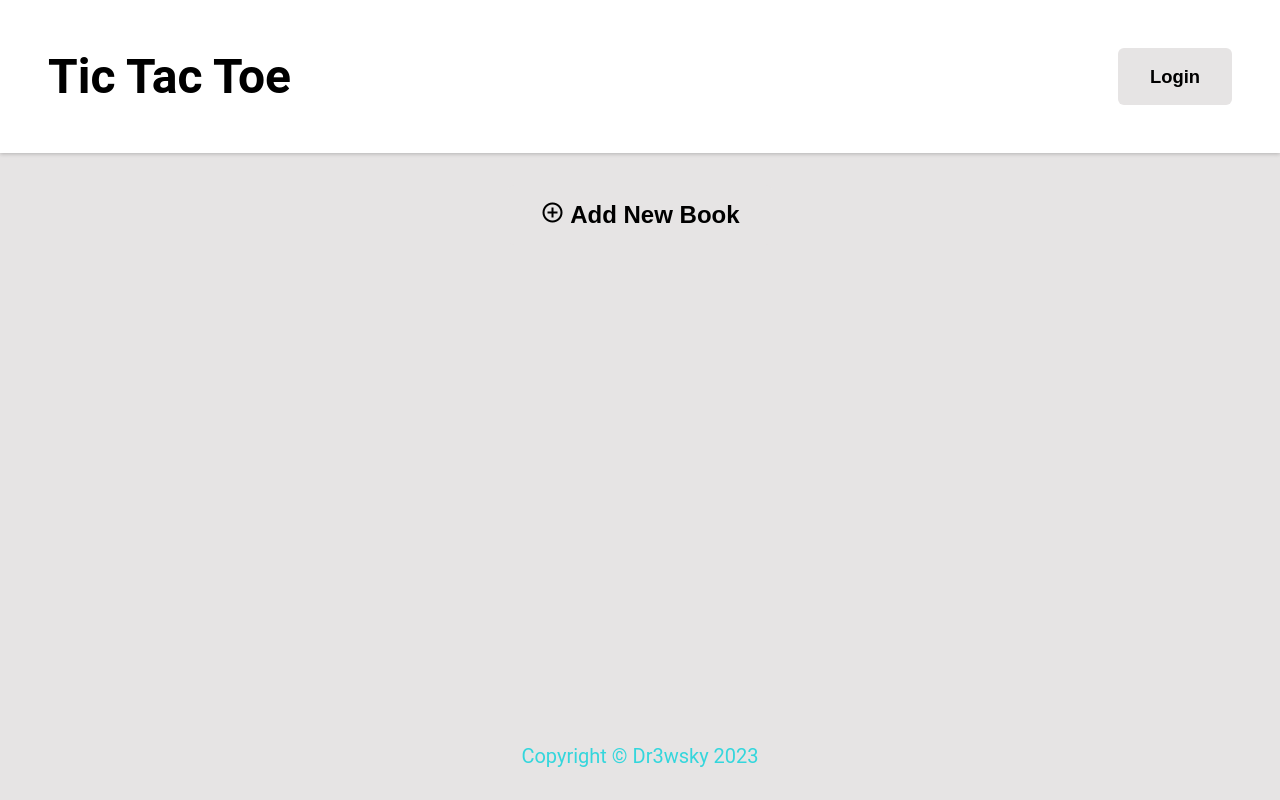
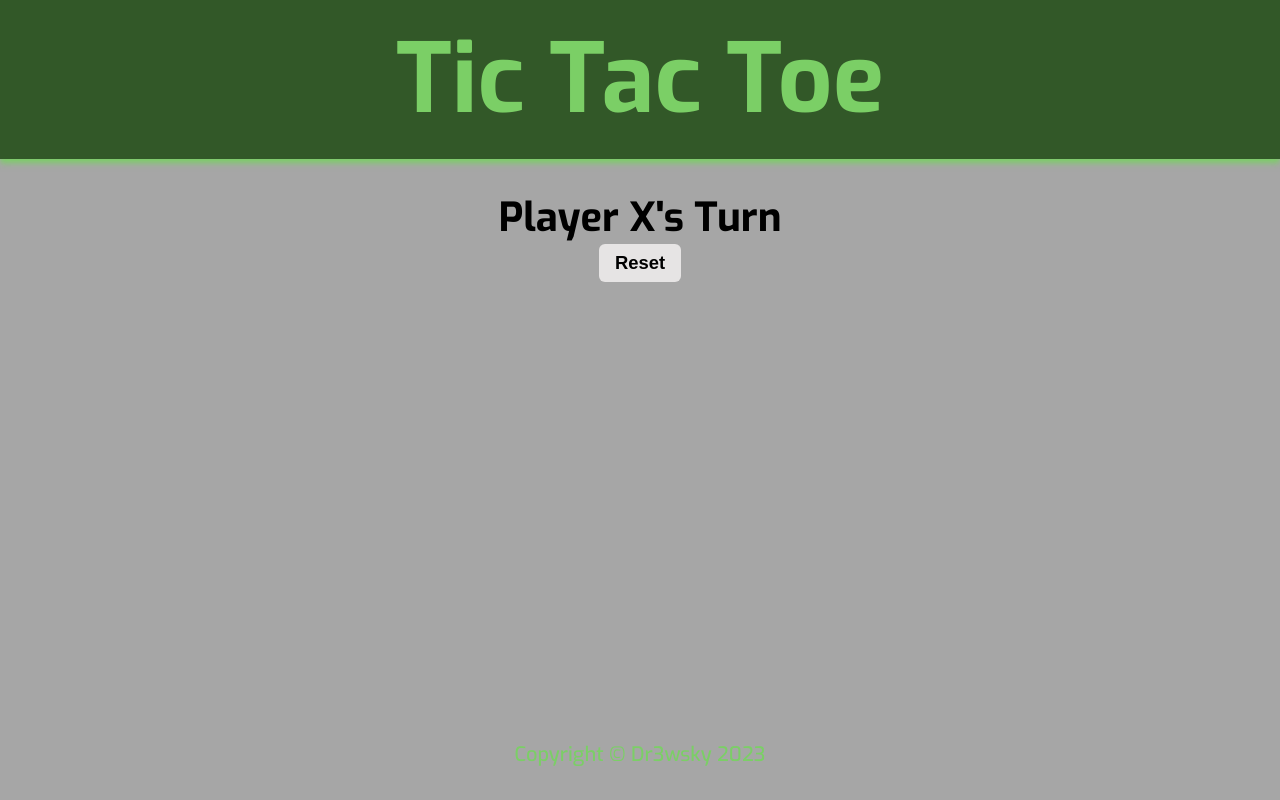
Before and after one commit to Dr3wsky/tic-tac-toe, a website: page index.html in a window 1280 px wide. Drawn offline with nearby package versions, Linux system fonts and the light colour scheme; a web font is replaced by a local one.

Commit message:
page structure revamp

```diff
--- a/index.html
+++ b/index.html
@@ -5,27 +5,43 @@
     <meta http-equiv="X-UA-Compatible" content="IE=edge" />
     <meta name="viewport" content="width=device-width, initial-scale=1.0" />
     <title>Tic Tac Toe</title>
+    <link rel="shortcut icon" href="images/tic-tac-toe-removebg.ico" />
+    <link rel="stylesheet" href="styles.css" />
+    <link rel="preconnect" href="https://fonts.googleapis.com" />
+    <link rel="preconnect" href="https://fonts.gstatic.com" crossorigin />
+    <link
+      href="https://fonts.googleapis.com/css2?family=Exo:wght@300;500;700;900&family=Poppins:wght@300;500;700;900&display=swap"
+      rel="stylesheet"
+    />
     <link
       rel="stylesheet"
       href="https://unpkg.com/boxicons@2.1.4/css/boxicons.min.css"
     />
-    <link rel="shortcut icon" href="images/tic-tac-toe-removebg.ico" />
-    <link rel="stylesheet" href="styles.css" />
     <script src="index.js" defer></script>
   </head>
 
   <body>
     <div class="header">
       <div class="container">
-        <h1 class="label">Tic Tac Toe</h1>
-        <button class="btn btn-login">Login</button>
+        <h1 class="title">Tic Tac Toe</h1>
       </div>
     </div>
-    <div class="main container">
-      <button class="btn btn-add" id="add-book-btn">
-        <i class="bx bx-plus-circle"></i> Add New Book
-      </button>
-      <div class="books-grid"></div>
+    <div class="container main">
+      <div class="prompt" id="prompt">Player X's Turn</div>
+      <div class="gameboard">
+        <div class="game-board" data-index="1"></div>
+        <div class="game-board" data-index="2"></div>
+        <div class="game-board" data-index="3"></div>
+        <div class="game-board" data-index="4"></div>
+        <div class="game-board" data-index="5"></div>
+        <div class="game-board" data-index="6"></div>
+        <div class="game-board" data-index="7"></div>
+        <div class="game-board" data-index="8"></div>
+        <div class="game-board" data-index="9"></div>
+      </div>
+      <div class="interact" id="interact">
+        <button class="btn reset">Reset</button>
+      </div>
     </div>
 
     <footer class="footer">
--- a/styles.css
+++ b/styles.css
@@ -12,48 +12,23 @@
 :root {
   --white: rgb(255, 255, 255);
   --light-grey: rgb(230, 228, 228);
-  --dark-grey: rgba(150, 150, 150, 0.91);
+  --dark-grey: rgba(158, 158, 158, 0.91);
   --black: rgb(0, 0, 0);
   --blue-steel: rgb(52, 214, 220);
-  --green: rgb(98, 228, 65);
-  --red: rgb(249, 55, 55);
+  --green: rgb(123, 207, 102);
+  --dark-green: rgb(50, 88, 40);
+  --red: rgb(202, 71, 71);
   --shadow: rgba(0, 0, 0, 0.218) 0px 1px 4px;
+  --header-shadow: var(--green) 0px 4px 6px;
   --btn-shadow: var(--blue-steel) 6px 6px 6px;
   --border-radius: 6px;
   --container-width: 1600px;
-  --spacing-xs: 1rem;
-  --spacing-s: 2rem;
-  --spacing-m: 3rem;
-  --spacing-l: 6rem;
-  --spacing-xl: 10rem;
-  --primary-font: Hack;
-  --secondary-font: Philosopher;
-  --title-font: Texas Tango;
-}
-
-@font-face {
-  font-family: Philosopher;
-  src: url("fonts/Philosopher.woff2") format("woff2"),
-    url("fonts/Philosopher.woff") format("woff");
-  font-weight: normal;
-  font-style: normal;
-  font-display: swap;
-}
-
-@font-face {
-  font-family: Texas Tango;
-  src: url("fonts/TexasTangoBOLDPERSONALUSE.woff2") format("woff2"),
-    url("fonts/TexasTangoBOLDPERSONALUSE.woff") format("woff");
-  font-weight: bold;
-  font-style: normal;
-}
-
-@font-face {
-  font-family: Hack;
-  src: url("fonts/Hack-Regular.woff2") format("woff2"),
-    url("fonts/Hack-Regular.woff") format("woff");
-  font-weight: normal;
-  font-style: normal;
+  --spacing-xs: 0.5rem;
+  --spacing-s: 1rem;
+  --spacing-m: 2rem;
+  --spacing-l: 4rem;
+  --spacing-xl: 8rem;
+  --font: "Exo", "Poppins", sans-serif;
 }
 
 html {
@@ -72,9 +47,9 @@ body {
 }
 
 body {
-  background-color: var(--light-grey);
+  background-color: var(--dark-grey);
   color: var(--black);
-  font-family: Hack, Philosopher, "Lucida", "Roboto";
+  font-family: var(--font);
   font-size: 1rem;
   word-wrap: break-word;
   /* footer support */
@@ -107,21 +82,16 @@ body {
 
 /* HEADER Styling */
 .header {
-  background-color: var(--white);
-  box-shadow: var(--shadow);
+  background-color: var(--dark-green);
+  box-shadow: var(--header-shadow);
+  color: var(--green);
+  font-size: 3rem;
 }
 
 .container {
-  padding: var(--spacing-m);
-  font-size: 1.5rem;
+  padding: var(--spacing-s);
   display: flex;
-  justify-content: space-between;
-}
-
-.btn-login:hover {
-  box-shadow: var(--btn-shadow);
-  background-color: var(--dark-grey);
-  color: var(--blue-steel);
+  justify-content: center;
 }
 
 /* MAIN */
@@ -131,7 +101,12 @@ body {
   justify-content: center;
   align-items: center;
   flex-direction: column;
-  padding-top: var(--spacing-s);
+  padding-top: var(--spacing-m);
+  font-weight: 700;
+}
+
+.prompt {
+  font-size: 2.5rem;
 }
 
 .btn-add {
@@ -185,7 +160,7 @@ body {
   position: absolute;
   bottom: 0px;
   width: 100%;
-  color: var(--blue-steel);
+  color: var(--green);
   text-align: center;
   display: flex;
   align-content: center;
```
